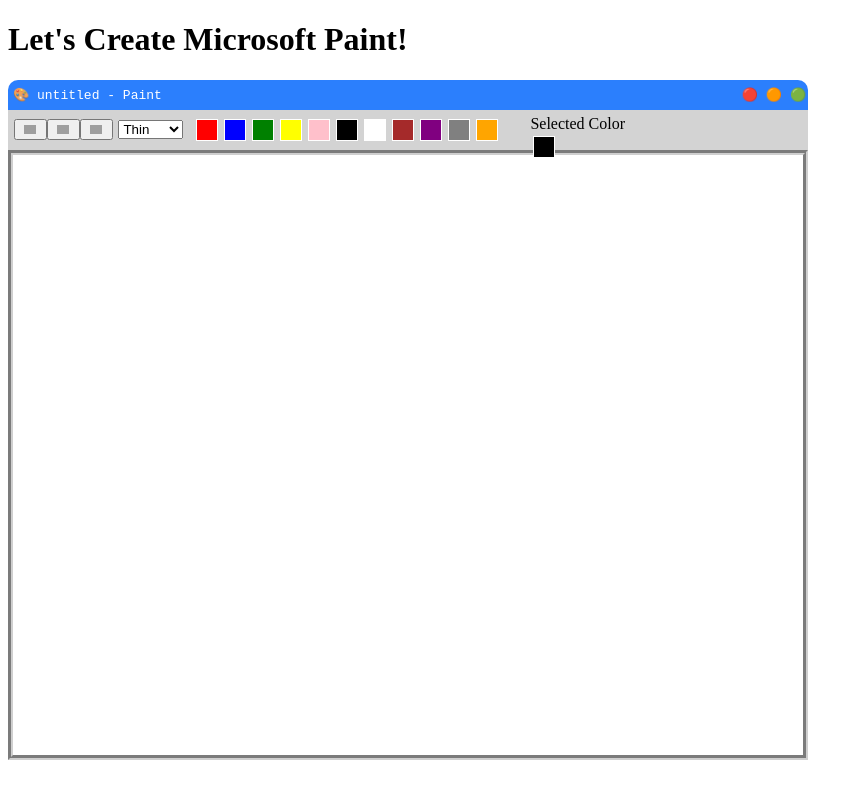
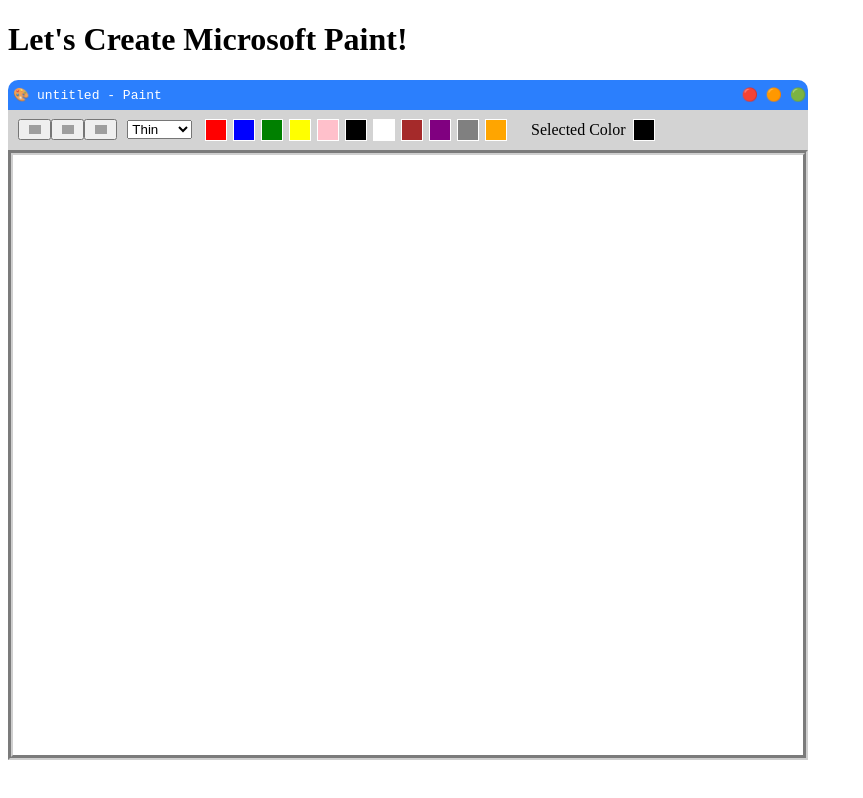
Before and after one commit to samlee1097/microsoft-paint-project-part-2, a React (Create React App) app: page / in a window 1280 px wide. Shown: the whole page, without its empty margins (0-863 px from the left). Built offline with nearby package versions, Linux system fonts and the light colour scheme; grey boxes are pictures that could not be loaded.

Commit message:
got different strokes to work

```diff
--- a/src/App.js
+++ b/src/App.js
@@ -5,7 +5,7 @@
 function App() {
     const [utensil, SetUtensil] = useState({
         tool: "brush",
-        weight: "normal",
+        weight: 5,
         color: "black"
     })
 
--- a/src/Brush.js
+++ b/src/Brush.js
@@ -5,9 +5,9 @@
     return (
         <>
             <select onChange={(event)=>handleUtensil(event.target.value, "weight")} id="brush-detail">
-                <option>Thin</option>
-                <option>Normal</option>
-                <option>Thick</option>
+                <option value="3">Thin</option>
+                <option value="5">Normal</option>
+                <option value="9">Thick</option>
             </select>
         </>
     );
--- a/src/ColorContainer.js
+++ b/src/ColorContainer.js
@@ -12,12 +12,12 @@
         <div id="color-grid">
             {colorGrid}
         </div>
-        <span>
+        <div className='selected-box'>
             <p className="selected-color">Selected Color
-                <div className="color-icon" style={{backgroundColor:`${utensil.color}`}}>
+                <div style={{backgroundColor:`${utensil.color}`}}>
                 </div>
             </p>
-        </span>
+        </div>
         </>
     );
 }
--- a/src/Container.js
+++ b/src/Container.js
@@ -2,14 +2,14 @@
 
 function Container({utensil}) {
     const {tool, weight, color} = utensil;
-    const [magic, SetMagic] = useState({
+    const magic = {
         width: "790px",
         height:"600px",
         backgroundColor: "white",
         border: "5px solid rgb(207, 207, 207)",
         borderStyle: "groove",
         cursor: "pointer"
-    })
+    }
 
     const canvasRef = useRef(null)
     const contextRef = useRef(null)
@@ -33,7 +33,6 @@
     function mouseDown({nativeEvent}){
         if (tool === "bucket"){
             const ctx = canvasRef.current.getContext("2d")
-            console.log(ctx)
             ctx.beginPath()
             ctx.fillStyle = `${color}`
             ctx.fillRect(0, 0, canvasRef.current.width, canvasRef.current.height);
@@ -43,7 +42,7 @@
             contextRef.current.beginPath()
             contextRef.current.moveTo(offsetX,offsetY)
             canvasRef.current.getContext("2d").strokeStyle = color
-            canvasRef.current.getContext("2d").lineWidth = 5
+            canvasRef.current.getContext("2d").lineWidth = weight
             setIsDrawing(true)
 
         } else{
--- a/src/Header.css
+++ b/src/Header.css
@@ -25,6 +25,13 @@
 }
 .tool-icon{
     cursor: pointer;
+    width:33px;
+}
+
+.clicked-tool{
+    background-color: rgb(194, 199, 228);
+    cursor: pointer;
+    width:33px;
 }
 
 #top-page > span:nth-child(2){
@@ -38,7 +45,6 @@
 
 
 #color-grid{
-
     padding: 10px;
     width:600px;
 }
@@ -54,5 +60,24 @@
 
 .selected-color{
     position: relative;
-    left: -175px;
+    left: -150px;
+    top: 5px;
+    float: left;
+    display: flex;
+    justify-content: space-between;
+    width: 127px;
 }
+
+.selected-color div{
+    width: 20px;
+    height: 20px;
+    margin:3px;
+    float:left;
+    position: relative;
+    border: 1px solid white;
+    top: -5px;
+}
+
+.selected-box{
+    border: 1px 1px black
+}
--- a/src/Header.js
+++ b/src/Header.js
@@ -5,7 +5,6 @@
 import './Header.css'
 
 function Header({handleUtensil, utensil}) {
-
     return (
         <>
             <div id="top-page">
--- a/src/Tools.js
+++ b/src/Tools.js
@@ -3,11 +3,12 @@
 import './Header.css';
 
 function Tools({handleUtensil}) {
+
     return (
-        <div style={{backgroundColor:'lightgrey', padding:'5px', width:'120px', textAlign:"center"}}>
-            <button style={{width:"33px"}} name="brush" className="tool-icon" onClick={event=>handleUtensil(event.target.name, "tool")}><img src="https://cdn-icons-png.flaticon.com/512/588/588395.png" style={{width:"12px"}} /></button>
-            <button style={{width:"33px"}} name="bucket" className="tool-icon" onClick={event=>handleUtensil(event.target.name, "tool")}><img src="https://cdn-icons.flaticon.com/png/512/1959/premium/1959697.png?token=exp=1639883976~hmac=cc3120a00ea2099bb8afca4efa0ebf98" style={{width:"12px"}} /></button>
-            <button style={{width:"33px"}} name="eraser" className="tool-icon" onClick={event=>handleUtensil(event.target.name, "tool")}><img src="https://cdn-icons.flaticon.com/png/512/2708/premium/2708410.png?token=exp=1639883886~hmac=38d0936af645575549708ebedd7b3fc4" style={{width:"12px"}} /></button>
+        <div style={{backgroundColor:'lightgrey', padding:'5px', width:'140px', textAlign:"center"}}>
+            <button style={{width:"33px"}} name="brush" className="tool-icon" onClick={event=>handleUtensil(event.target.name, "tool")}><img src="https://cdn-icons-png.flaticon.com/512/588/588395.png" style={{width:"12px"}} alt="brush"/></button>
+            <button style={{width:"33px"}} name="bucket" className="tool-icon" onClick={event=>handleUtensil(event.target.name, "tool")}><img src="https://cdn-icons.flaticon.com/png/512/1959/premium/1959697.png?token=exp=1639883976~hmac=cc3120a00ea2099bb8afca4efa0ebf98" style={{width:"12px"}} alt="bucket"/></button>
+            <button style={{width:"33px"}} name="eraser" className="tool-icon" onClick={event=>handleUtensil(event.target.name, "tool")}><img src="https://cdn-icons.flaticon.com/png/512/2708/premium/2708410.png?token=exp=1639883886~hmac=38d0936af645575549708ebedd7b3fc4" style={{width:"12px"}} alt="eraser"/></button>
         </div>
     );
 }
```
Also changed, not shown: 1 other file (tests, documents, lock files or other folders).
